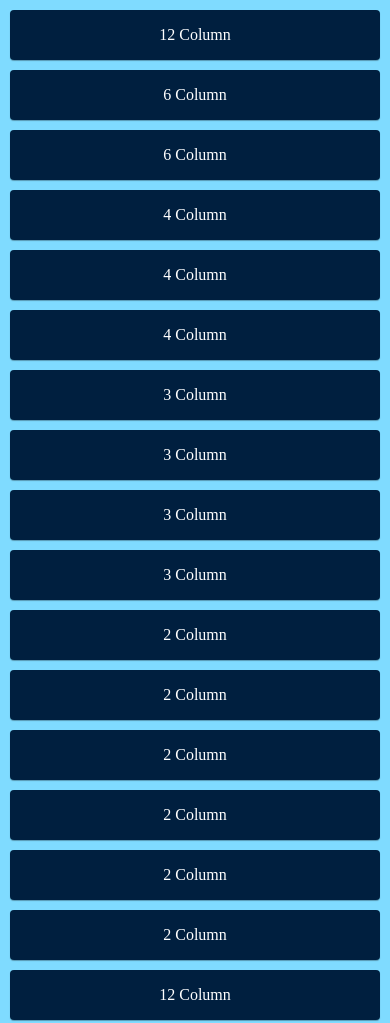
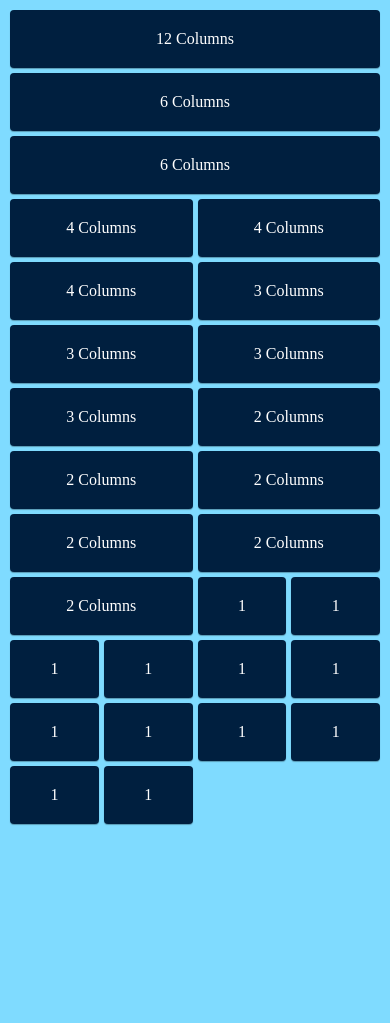
Before and after one commit to jesustorres38/gridLayout, a plain HTML site: page index.html in a window 390 px wide. After the commit the page ends 844 px from the top, so only its background shows below. Drawn offline with Linux system fonts and the light colour scheme.

Commit message:
responsive

```diff
--- a/index.html
+++ b/index.html
@@ -7,99 +7,152 @@
   <link rel="stylesheet" type="text/css" href="style.css">
 </head>
 <body>
-  <section class="wrapper">
-    <div class="col-1-12">
+  <section class="grid">
+    <div class="col-12">
       <div class="box">
-        12 Column
+        12 Columns
       </div>
     </div>
 
-    <div class="col-1-6">
+    <div class="col-6">
       <div class="box">
-        6 Column
+        6 Columns
       </div>
     </div>
-    <div class="col-6-12">
+    <div class="col-6">
       <div class="box">
-        6 Column
+        6 Columns
       </div>
     </div>
 
-    <div class="col-1-4">
+    <div class="col-4">
       <div class="box">
-        4 Column
+        4 Columns
       </div>
     </div>
-    <div class="col-4-8">
+    <div class="col-4">
       <div class="box">
-        4 Column
+        4 Columns
       </div>
     </div>
-    <div class="col-8-12">
+    <div class="col-4">
       <div class="box">
-        4 Column
+        4 Columns
       </div>
     </div>
 
-    <div class="col-1-3">
+    <div class="col-3">
       <div class="box">
-        3 Column
+        3 Columns
       </div>
     </div>
-    <div class="col-3-6">
+    <div class="col-3">
       <div class="box">
-        3 Column
+        3 Columns
       </div>
     </div>
-    <div class="col-6-9">
+    <div class="col-3">
       <div class="box">
-        3 Column
+        3 Columns
       </div>
     </div>
-    <div class="col-9-12">
+    <div class="col-3">
       <div class="box">
-        3 Column
+        3 Columns
       </div>
     </div>
 
-    <div class="col-1-2">
+    <div class="col-2">
       <div class="box">
-        2 Column
+        2 Columns
       </div>
     </div>
-    <div class="col-2-4">
+    <div class="col-2">
       <div class="box">
-        2 Column
+        2 Columns
       </div>
     </div>
-    <div class="col-4-6">
+    <div class="col-2">
       <div class="box">
-        2 Column
+        2 Columns
       </div>
     </div>
-    <div class="col-6-8">
+    <div class="col-2">
       <div class="box">
-        2 Column
+        2 Columns
       </div>
     </div>
-    <div class="col-8-10">
+    <div class="col-2">
       <div class="box">
-        2 Column
+        2 Columns
       </div>
     </div>
-    <div class="col-10-12">
+    <div class="col-2">
       <div class="box">
-        2 Column
+        2 Columns
       </div>
     </div>
 
-
-    <div class="col-1-12">
+    <div class="col-1">
       <div class="box">
-        12 Column
+        1
       </div>
     </div>
-
+    <div class="col-1">
+      <div class="box">
+        1
+      </div>
+    </div>
+    <div class="col-1">
+      <div class="box">
+        1
+      </div>
+    </div>
+    <div class="col-1">
+      <div class="box">
+        1
+      </div>
+    </div>
+    <div class="col-1">
+      <div class="box">
+        1
+      </div>
+    </div>
+    <div class="col-1">
+      <div class="box">
+        1
+      </div>
+    </div>
+    <div class="col-1">
+      <div class="box">
+        1
+      </div>
+    </div>
+    <div class="col-1">
+      <div class="box">
+        1
+      </div>
+    </div>
+    <div class="col-1">
+      <div class="box">
+        1
+      </div>
+    </div>
+    <div class="col-1">
+      <div class="box">
+        1
+      </div>
+    </div>
+    <div class="col-1">
+      <div class="box">
+        1
+      </div>
+    </div>
+    <div class="col-1">
+      <div class="box">
+        1
+      </div>
+    </div>
   </section>
 </body>
 </html>
--- a/style.css
+++ b/style.css
@@ -18,82 +18,57 @@ body {
   display: flex;
   justify-content: center;
   align-items: center;
-  padding: 1em;
+  padding: 20px 0px;
   color: #ffffff;
   background-color: #001f3f;
   border-radius: 4px;
   box-shadow: 0 1px 1px rgba(0, 0, 0, .3);
 }
 
-.wrapper {
-  width: 100%;
-  margin: 0 auto;
-  max-width: 960px;
+.grid {
   display: grid;
-  grid-gap: 10px;
-  grid-template-columns: repeat(12, 1fr);
+  grid-gap: 5px;
+  grid-template-columns: repeat(4, 1fr);
 }
 
-.col-1-12 { grid-column: 1 / 13; }
-
-.col-1-6 { grid-column: 1 / 7; }
-.col-6-12 { grid-column: 7 / 13; }
-
-.col-1-4 { grid-column: 1 / 5; }
-.col-4-8 { grid-column: 5 / 9; }
-.col-8-12 { grid-column: 9 / 13; }
-
-.col-1-3 { grid-column: 1 / 4; }
-.col-3-6 { grid-column: 4 / 7; }
-.col-6-9 { grid-column: 7 / 10; }
-.col-9-12 { grid-column: 10 / 13; }
-
-.col-1-2 { grid-column: 1 / 3; }
-.col-2-4 { grid-column: 3 / 5; }
-.col-4-6 { grid-column: 5 / 7; }
-.col-6-8 { grid-column: 7 / 9; }
-.col-8-10 { grid-column: 9 / 11; }
-.col-10-12 { grid-column: 11 / 13; }
+.col-12 { grid-column: span 4; }
+.col-6 { grid-column: span 4; }
+.col-4 { grid-column: span 2; }
+.col-3 { grid-column: span 2; }
+.col-2 { grid-column: span 2; }
+.col-1 { grid-column: span 1; }
 
 
-@media (max-width: 700px) {
-  .col-1-6 { grid-column: 1 / 13; }
-  .col-6-12 { grid-column: 1 / 13; }
+@media (min-width: 575px) {
 
-  .col-1-4 { grid-column: 1 / 13; }
-  .col-4-8 { grid-column: 1 / 13; }
-  .col-8-12 { grid-column: 1 / 13; }
+  .grid {
+    grid-gap: 10px;
+    grid-template-columns: repeat(8, 1fr);
+  }
 
-  .col-1-3 { grid-column: 1 / 7; }
-  .col-3-6 { grid-column: 7 / 13; }
-  .col-6-9 { grid-column: 1 / 7; }
-  .col-9-12 { grid-column: 7 / 13; }
+  .col-12 { grid-column: span 8; }
+  .col-6 { grid-column: span 4; }
+  .col-4 { grid-column: span 2; }
+  .col-3 { grid-column: span 2; }
+  .col-2 { grid-column: span 2; }
+  .col-1 { grid-column: span 1; }
 
-  .col-1-2 { grid-column: 1 / 5; }
-  .col-2-4 { grid-column: 5 / 9; }
-  .col-4-6 { grid-column: 9 / 13; }
-  .col-6-8 { grid-column: 1 / 5; }
-  .col-8-10 { grid-column: 5 / 9; }
-  .col-10-12 { grid-column: 9 / 13; }
 }
 
-@media (max-width: 400px) {
-  .col-1-6 { grid-column: 1 / 13; }
-  .col-6-12 { grid-column: 1 / 13; }
+@media (min-width: 960px) {
 
-  .col-1-4 { grid-column: 1 / 13; }
-  .col-4-8 { grid-column: 1 / 13; }
-  .col-8-12 { grid-column: 1 / 13; }
+  .grid {
+    margin: 0 auto;
+    max-width: 960px;
+    grid-gap: 15px;
+    grid-template-columns: repeat(12, 1fr);
+  }
 
-  .col-1-3 { grid-column: 1 / 13; }
-  .col-3-6 { grid-column: 1 / 13; }
-  .col-6-9 { grid-column: 1 / 13; }
-  .col-9-12 { grid-column: 1 / 13; }
+  .col-12 { grid-column: span 12; }
+  .col-6 { grid-column: span 6; }
+  .col-4 { grid-column: span 4; }
+  .col-3 { grid-column: span 3; }
+  .col-2 { grid-column: span 2; }
+  .col-1 { grid-column: span 1; }
 
-  .col-1-2 { grid-column: 1 / 13; }
-  .col-2-4 { grid-column: 1 / 13; }
-  .col-4-6 { grid-column: 1 / 13; }
-  .col-6-8 { grid-column: 1 / 13; }
-  .col-8-10 { grid-column: 1 / 13; }
-  .col-10-12 { grid-column: 1 / 13; }
 }
```
